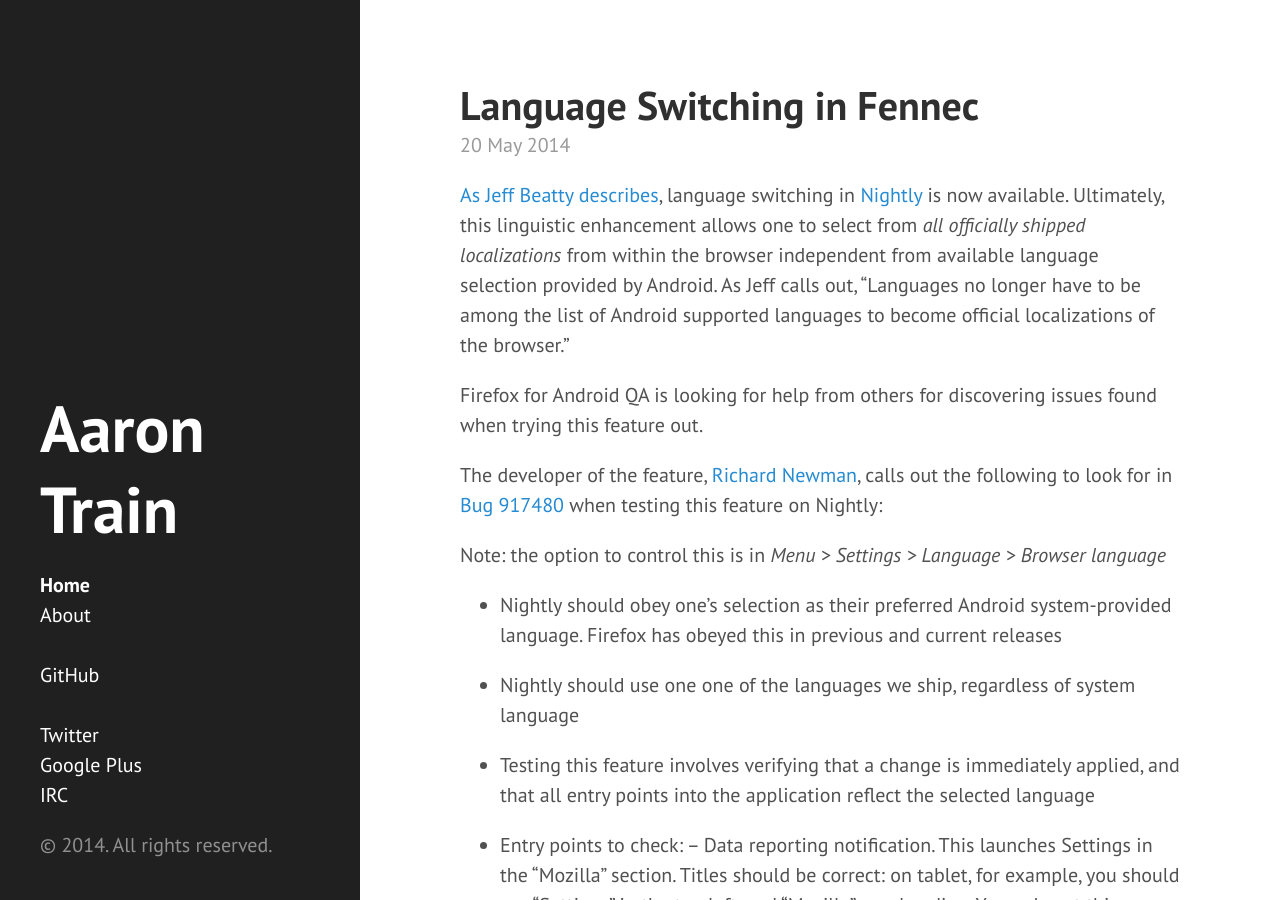
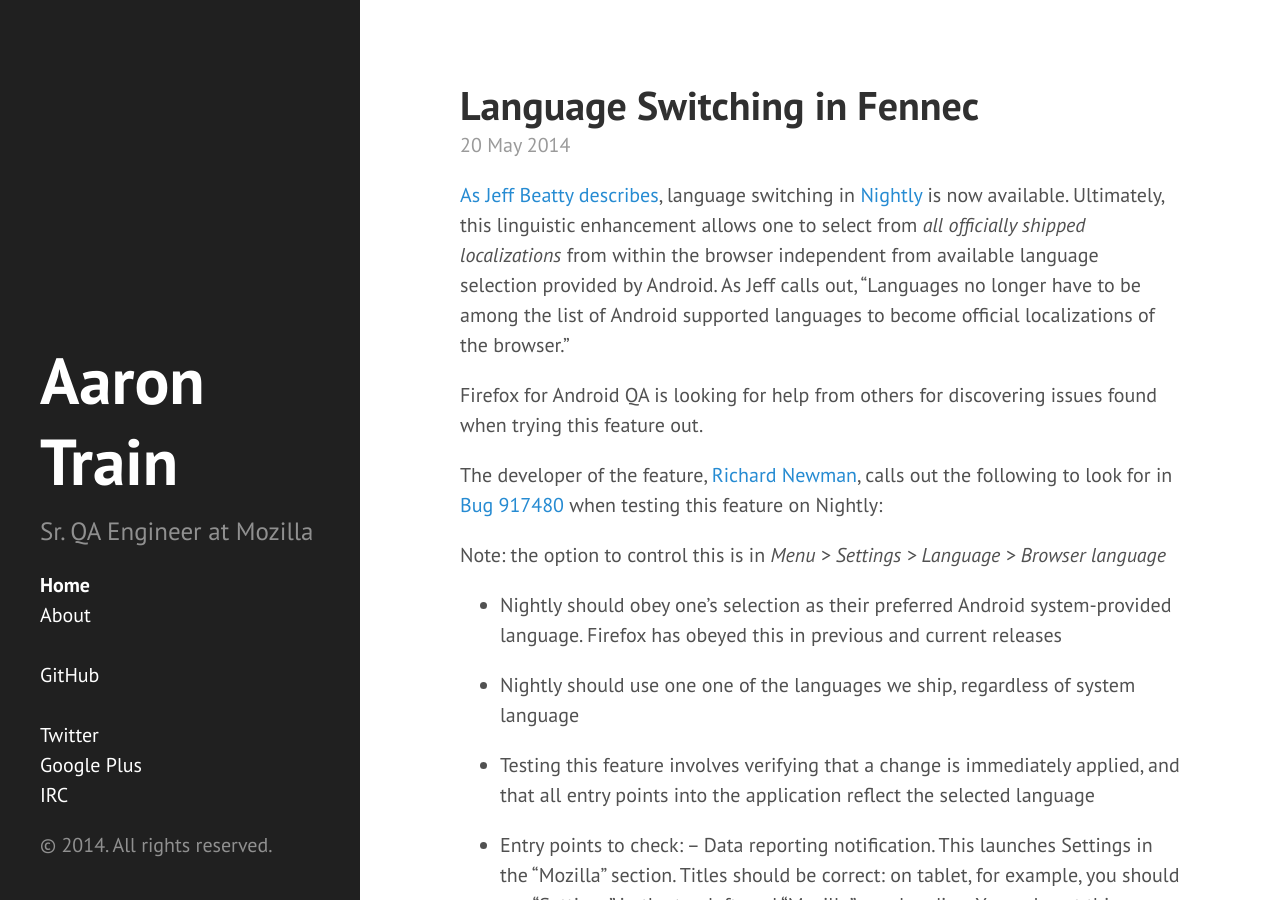
Before and after one commit to AaronMT/aaronmt.github.io, a Jekyll site: the page built from index.html, in a window 1280 px wide and 900 px high. Built offline with Jekyll 4.4.1, drawn with Linux system fonts in a browser that asks for light colours; Markdown is read by kramdown in place of the engine named in the settings; the list of posts is cut into pages by our own code.

Commit message:
minor description update

```diff
--- a/_config.yml
+++ b/_config.yml
@@ -8,6 +8,7 @@
 # Setup
 title:            Aaron Train
 tagline:          Mozilla QA Engineer
+description:      Sr. QA Engineer at Mozilla
 url:              http://aaronmt.com
 author:
   name:           Aaron Train
@@ -18,7 +19,6 @@
   googleplus:     https://plus.google.com/+AaronTrain/
   irc:            irc://irc.mozilla.org/QA
 
-
 paginate:         1
 
 # Custom vars
```
